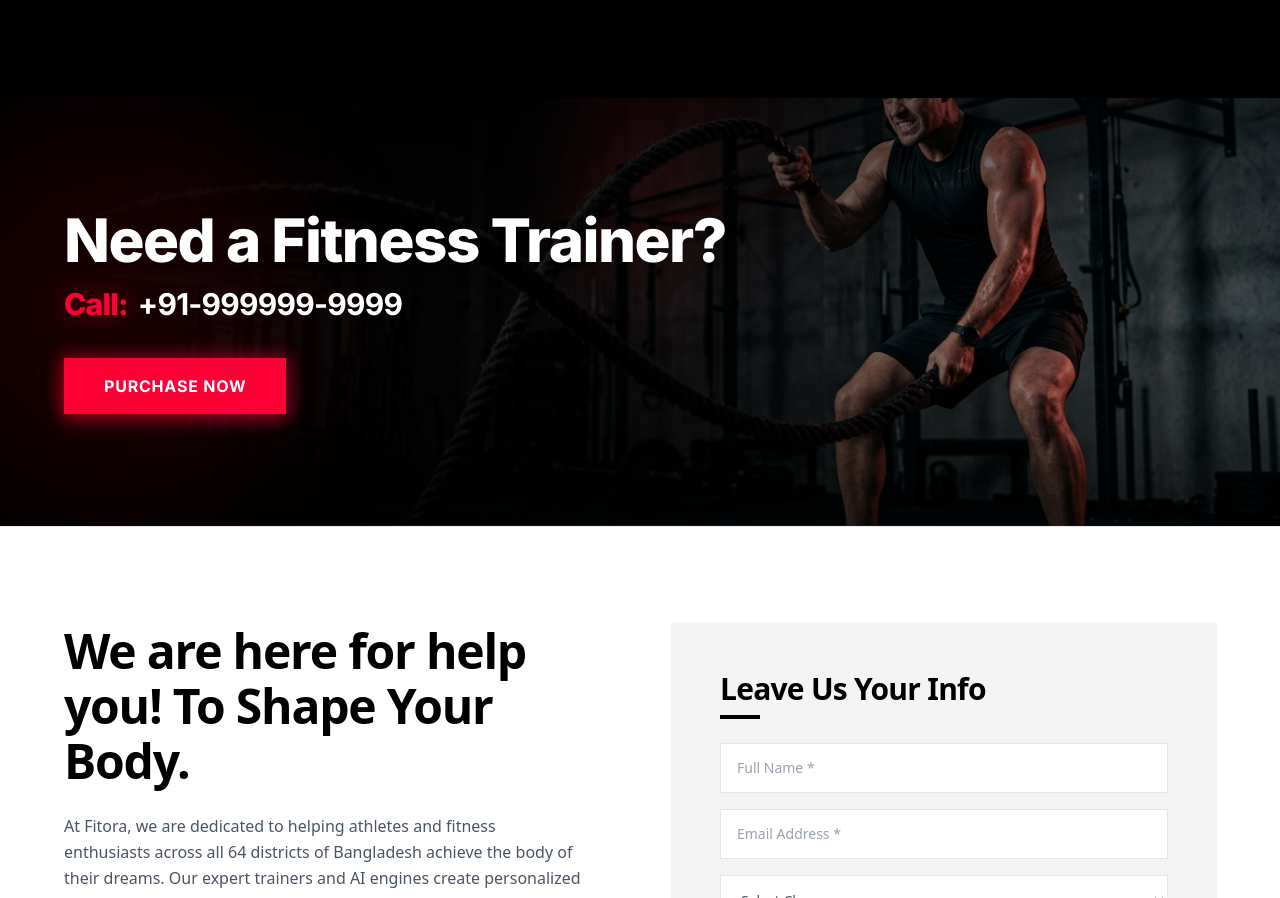
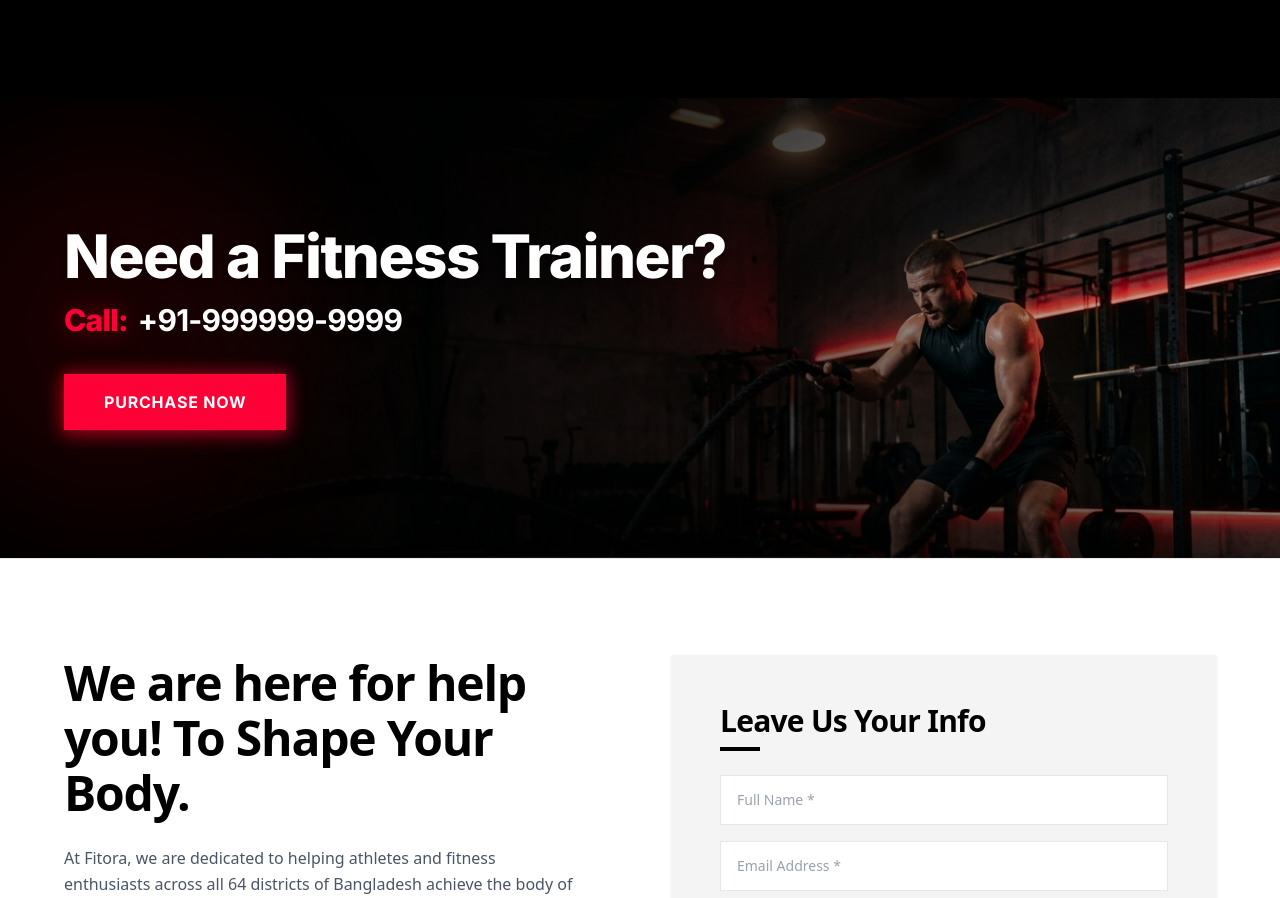
Before and after one commit to Developer-Moy/Fitora, a Next.js app in the folder client/: page / in a window 1280 px wide. Shown: the part 3220-4118 px from the top of the page. Built offline with nearby package versions, Linux system fonts and the light colour scheme.

Commit message:
chore: update package-lock.json dependencies

```diff
--- a/client/src/components/home/TrainerCalloutBanner.tsx
+++ b/client/src/components/home/TrainerCalloutBanner.tsx
@@ -29,11 +29,11 @@ export default function TrainerCalloutBanner({
   return (
     <section
       aria-label="Fitness Trainer Callout"
-      className={`relative w-full overflow-hidden bg-black text-white ${className}`}
+      className={`relative w-full overflow-hidden bg-black text-white min-h-[320px] sm:min-h-[380px] md:min-h-[420px] lg:min-h-[460px] flex items-center ${className}`}
     >
-      {/* Background Image Layer */}
+      {/* Background Image Layer with Top-Anchored Positioning */}
       <div
-        className="absolute inset-0 bg-cover bg-right sm:bg-center md:bg-right lg:bg-[center_right_10%] bg-no-repeat transition-transform duration-700 hover:scale-105"
+        className="absolute inset-0 bg-cover bg-no-repeat bg-[position:80%_top] sm:bg-[position:85%_top] md:bg-[position:88%_top] lg:bg-[position:90%_top] transition-transform duration-700"
         style={{
           backgroundImage: `url('${backgroundImage}')`,
         }}
@@ -43,12 +43,12 @@ export default function TrainerCalloutBanner({
       {/* Dark left vignette fading out towards the right athlete photo */}
       <div className="absolute inset-0 bg-gradient-to-r from-black via-black/85 md:via-black/70 to-transparent z-1" />
       {/* Subtle top and bottom dark edge blending */}
-      <div className="absolute inset-0 bg-gradient-to-b from-black/40 via-transparent to-black/60 z-1" />
+      <div className="absolute inset-0 bg-gradient-to-b from-black/50 via-transparent to-black/60 z-1" />
       {/* Soft warm/red ambient atmospheric glow */}
       <div className="absolute -left-20 top-1/2 -translate-y-1/2 w-96 h-96 bg-red-600/10 rounded-full blur-3xl pointer-events-none z-1" />
 
       {/* Main Content Container */}
-      <div className="relative z-10 mx-auto max-w-7xl px-6 py-14 sm:px-10 sm:py-20 md:py-24 lg:px-16 lg:py-28">
+      <div className="relative z-10 w-full mx-auto max-w-7xl px-6 py-12 sm:px-10 sm:py-16 md:py-20 lg:px-16 lg:py-24">
         <motion.div
           initial={{ opacity: 0, x: -30 }}
           whileInView={{ opacity: 1, x: 0 }}
```
Also changed, not shown: client/public/trainer-banner-bg-wide.jpg (added), client/public/trainer-banner-bg.jpg.
